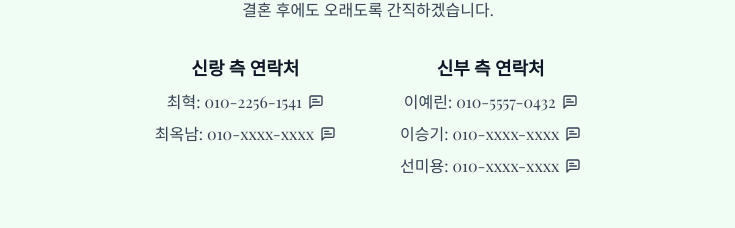
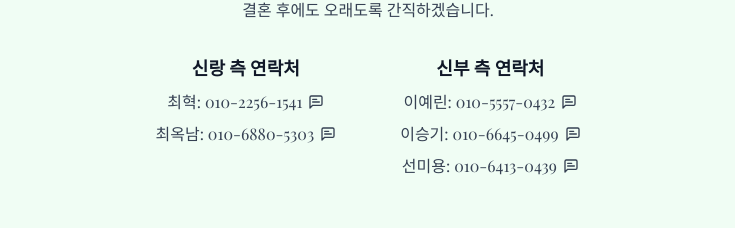
Before and after one commit to hearimm/wedding-invitation, a Next.js app: page / in a window 1280 px wide. Shown: the part 3718-3946 px from the top of the page, without its empty margins (272-1007 px from the left). Built offline with nearby package versions, Linux system fonts and the light colour scheme; no server answers.

Commit message:
feat: 연락처 정보 업데이트 및 영문 페이지 버튼 문구 수정
- 한국어 및 영문 페이지에 신랑과 신부 부모님의 실제 연락처 정보를 추가했습니다.

- 영문 페이지의 카카오톡 공유 버튼의 문구를 "Click to View"로 변경했습니다.

```diff
--- a/app/en/page.tsx
+++ b/app/en/page.tsx
@@ -24,7 +24,7 @@ const WEDDING_INFO = {
     phone: "+82 010-2256-1541",
     mother: {
       name: "Oknam Choi",
-      phone: "010-xxxx-xxxx"
+      phone: "010-6880-5303"
     }
   },
   bride: {
@@ -32,11 +32,11 @@ const WEDDING_INFO = {
     phone: "+82 010-5557-0432",
     father: {
       name: "Seungki Lee",
-      phone: "010-xxxx-xxxx"
+      phone: "010-6645-0499"
     },
     mother: {
       name: "Miyong Sun",
-      phone: "010-xxxx-xxxx"
+      phone: "010-6413-0439"
     }
   },
   date: "20250914",
@@ -112,7 +112,7 @@ const HomePage: React.FC = () => {
       },
       buttons: [
         {
-          title: '청첩장 확인하기', // 버튼 제목
+          title: 'Click to View 💍', // 버튼 제목
           link: {
             mobileWebUrl: window.location.href,
             webUrl: window.location.href,
--- a/app/page.tsx
+++ b/app/page.tsx
@@ -23,7 +23,7 @@ const WEDDING_INFO = {
     phone: "010-2256-1541",
     mother: {
       name: "최옥남",
-      phone: "010-xxxx-xxxx"
+      phone: "010-6880-5303"
     }
   },
   bride: {
@@ -31,11 +31,11 @@ const WEDDING_INFO = {
     phone: "010-5557-0432",
     father: {
       name: "이승기",
-      phone: "010-xxxx-xxxx"
+      phone: "010-6645-0499"
     },
     mother: {
       name: "선미용",
-      phone: "010-xxxx-xxxx"
+      phone: "010-6413-0439"
     }
   },
   date: "2025년 9월 14일",
```
